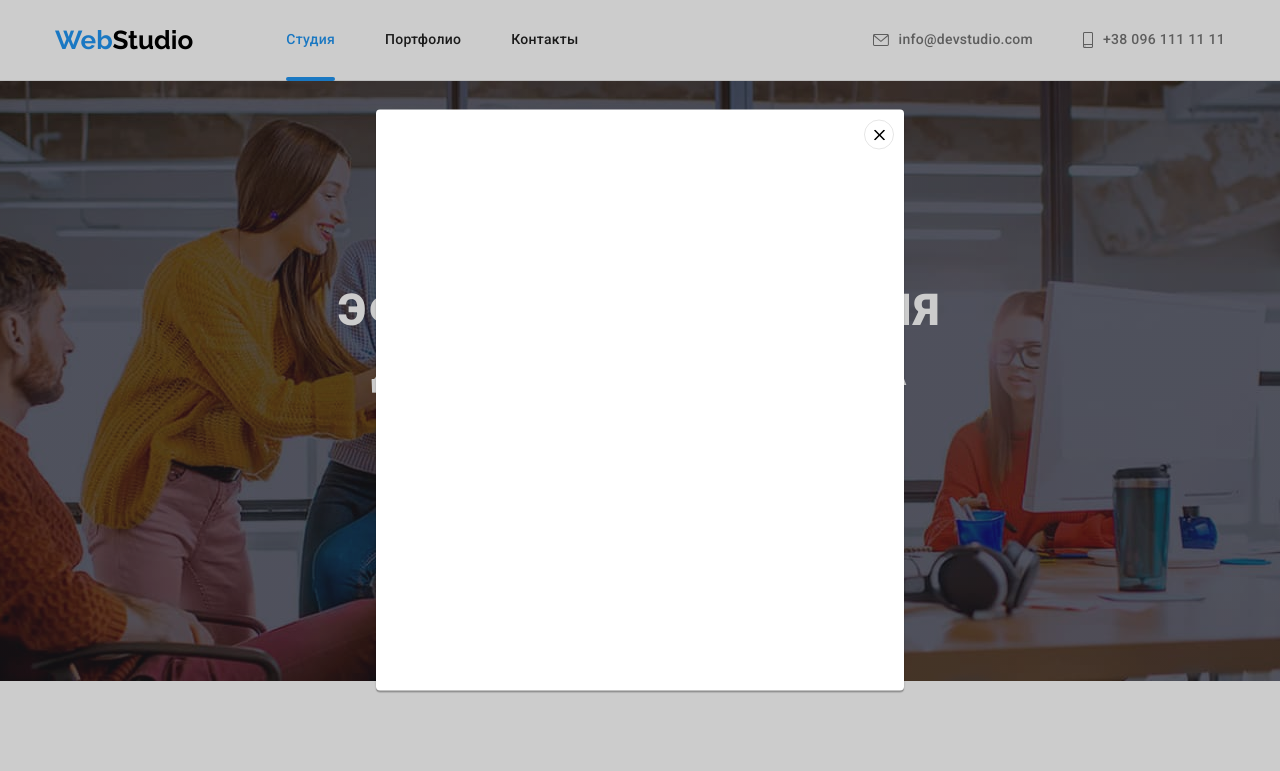
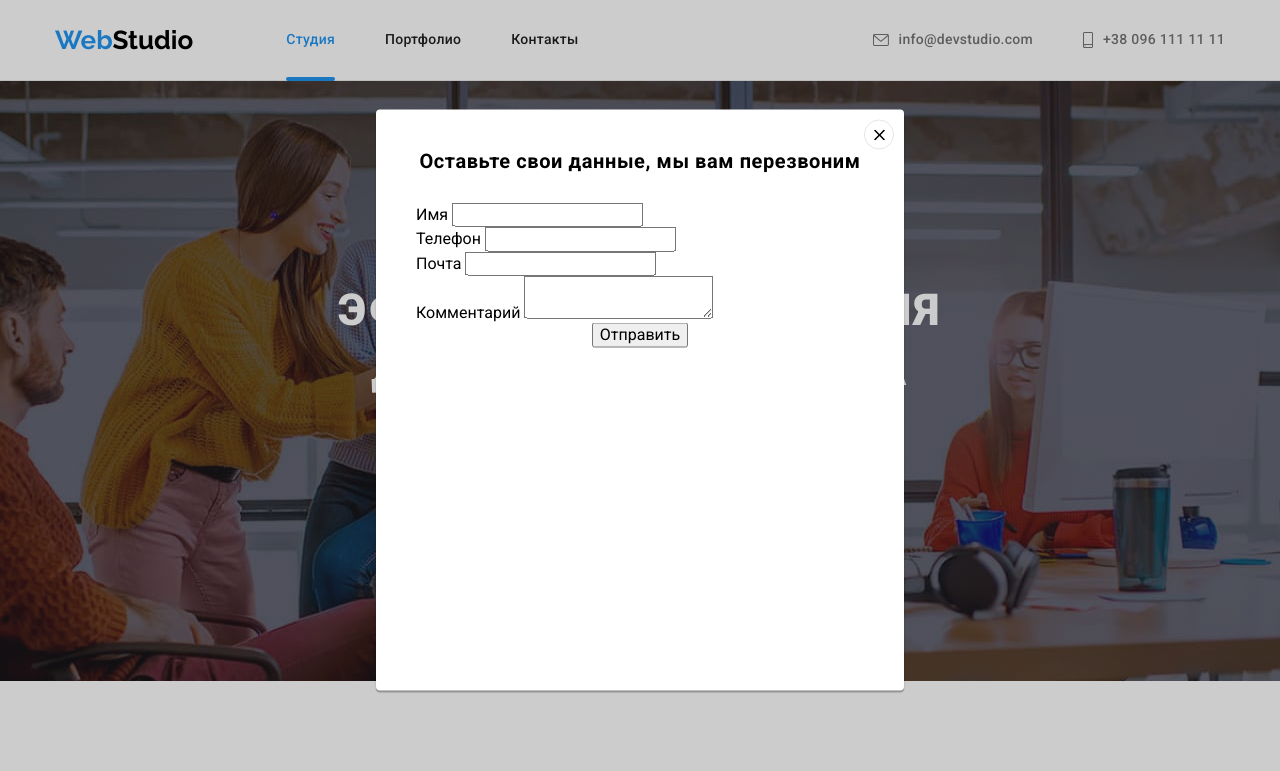
Before and after one commit to VUnzhakova/goit-markup-hw-06, a plain HTML site: page index.html in a window 1280 px wide. Both pictures are taken after a click on the button "Заказать услугу". Shown: the top 771 px of the page. Drawn offline with nearby package versions, Linux system fonts and the light colour scheme.

Commit message:
форма часть1

```diff
--- a/css/style.css
+++ b/css/style.css
@@ -690,6 +690,7 @@ img {
   min-height: 581px;
   top: 50%;
   left: 50%;
+  padding: 40px;
   background-color: #ffffff;
   box-shadow: 0px 1px 3px rgba(0, 0, 0, 0.12), 0px 1px 1px rgba(0, 0, 0, 0.14),
     0px 2px 1px rgba(0, 0, 0, 0.2);
@@ -717,3 +718,29 @@ img {
   justify-content: center;
   cursor: pointer;
 }
+
+/* Форма модального окна */
+
+.modal-form {
+  display: flex;
+  flex-direction: column;
+}
+
+.modal-form-head {
+  font-weight: 700;
+  font-size: 20px;
+  line-height: 1.15;
+  text-align: center;
+  letter-spacing: 0.03em;
+  margin-bottom: 30px;
+}
+.modal-form-field {
+}
+.modal-form-input {
+}
+.modal-form-massage {
+}
+
+.modal-form-button {
+  align-self: center;
+}
--- a/index.html
+++ b/index.html
@@ -371,7 +371,31 @@
           <svg class="modal-close-icon" width="11" height="11">
             <use href="./images/sprite.svg#close"></use>
           </svg>
-        </button>
+          </button>
+
+          <form action="#" class="modal-form">
+            <p class="modal-form-head">
+              Оставьте свои данные, мы вам перезвоним
+            </p>
+
+            <label for="" class="modal-form-field">Имя <input type="text" class="modal-form-input" name="user-name" />
+            </label>
+            <label for="" class="modal-form-field">Телефон <input type="tel" class="modal-form-input" name="user-tel" />
+            </label>
+            <label for="" class="modal-form-field">Почта <input type="email" class="modal-form-input" name="user-email" />
+            </label>
+            <label for="" class="modal-form-field">Комментарий <textarea
+              class="modal-form-massage"
+              name="user-massage"
+              ></textarea>
+            </label>
+            <button class="modal-form-button">Отправить</button>
+
+          </form>
+
+
+
+
       </div>
     </div>
   </body>
```
